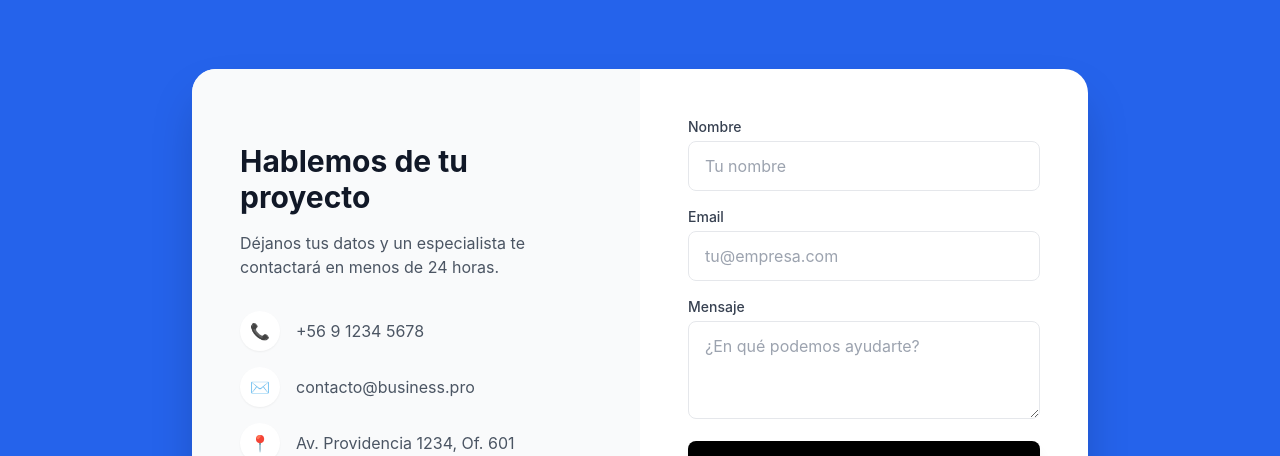
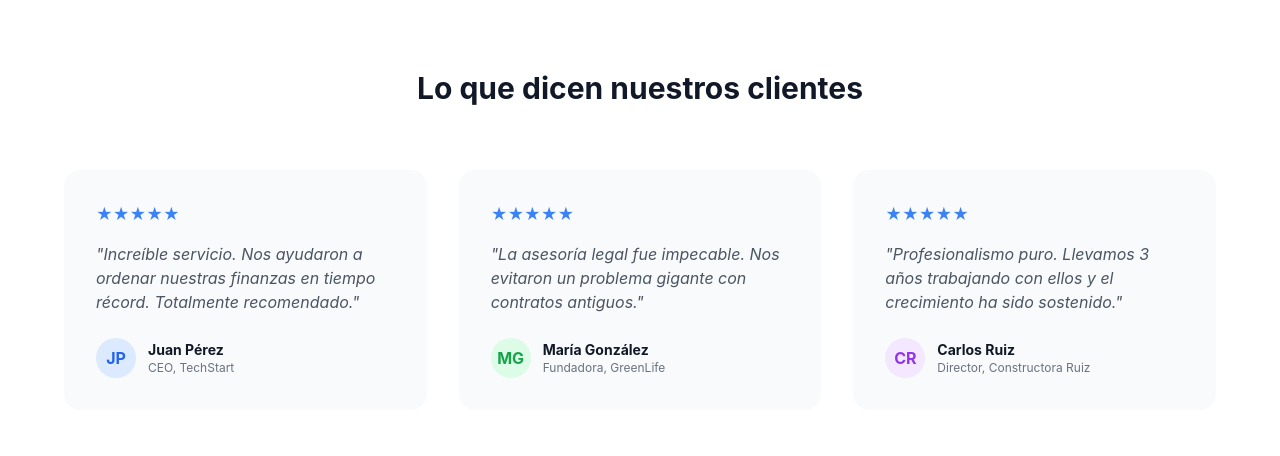
Before and after one commit to cokeastorga/ccWeb, a SvelteKit app: page /landing-wp in a window 1280 px wide. Shown: the part 1982-2438 px from the top of the page. Built offline with nearby package versions, Linux system fonts and the light colour scheme.

Commit message:
add: landing WP

```diff
--- a/src/routes/landing-wp/+page.svelte
+++ b/src/routes/landing-wp/+page.svelte
@@ -128,6 +128,52 @@
     </div>
 </section>
 
+<section id="testimonios" class="py-20 px-6 bg-white border-t border-gray-100">
+    <div class="max-w-6xl mx-auto">
+        <h2 class="text-3xl font-bold text-gray-900 text-center mb-16" use:reveal>
+            Lo que dicen nuestros clientes
+        </h2>
+
+        <div class="grid md:grid-cols-3 gap-8">
+            <div class="p-8 rounded-2xl bg-gray-50 hover:shadow-lg transition-shadow duration-300" use:reveal={{ delay: 100 }}>
+                <div class="flex text-blue-500 mb-4">★★★★★</div>
+                <p class="text-gray-600 mb-6 italic">"Increíble servicio. Nos ayudaron a ordenar nuestras finanzas en tiempo récord. Totalmente recomendado."</p>
+                <div class="flex items-center gap-3">
+                    <div class="w-10 h-10 bg-blue-100 rounded-full flex items-center justify-center font-bold text-blue-600">JP</div>
+                    <div>
+                        <p class="text-sm font-bold text-gray-900">Juan Pérez</p>
+                        <p class="text-xs text-gray-500">CEO, TechStart</p>
+                    </div>
+                </div>
+            </div>
+
+            <div class="p-8 rounded-2xl bg-gray-50 hover:shadow-lg transition-shadow duration-300" use:reveal={{ delay: 200 }}>
+                <div class="flex text-blue-500 mb-4">★★★★★</div>
+                <p class="text-gray-600 mb-6 italic">"La asesoría legal fue impecable. Nos evitaron un problema gigante con contratos antiguos."</p>
+                <div class="flex items-center gap-3">
+                    <div class="w-10 h-10 bg-green-100 rounded-full flex items-center justify-center font-bold text-green-600">MG</div>
+                    <div>
+                        <p class="text-sm font-bold text-gray-900">María González</p>
+                        <p class="text-xs text-gray-500">Fundadora, GreenLife</p>
+                    </div>
+                </div>
+            </div>
+
+            <div class="p-8 rounded-2xl bg-gray-50 hover:shadow-lg transition-shadow duration-300" use:reveal={{ delay: 300 }}>
+                <div class="flex text-blue-500 mb-4">★★★★★</div>
+                <p class="text-gray-600 mb-6 italic">"Profesionalismo puro. Llevamos 3 años trabajando con ellos y el crecimiento ha sido sostenido."</p>
+                <div class="flex items-center gap-3">
+                    <div class="w-10 h-10 bg-purple-100 rounded-full flex items-center justify-center font-bold text-purple-600">CR</div>
+                    <div>
+                        <p class="text-sm font-bold text-gray-900">Carlos Ruiz</p>
+                        <p class="text-xs text-gray-500">Director, Constructora Ruiz</p>
+                    </div>
+                </div>
+            </div>
+        </div>
+    </div>
+</section>
+
 <section id="contacto" class="py-20 px-6 bg-blue-600">
     <div class="max-w-4xl mx-auto bg-white rounded-3xl shadow-2xl overflow-hidden flex flex-col md:flex-row">
 
```
